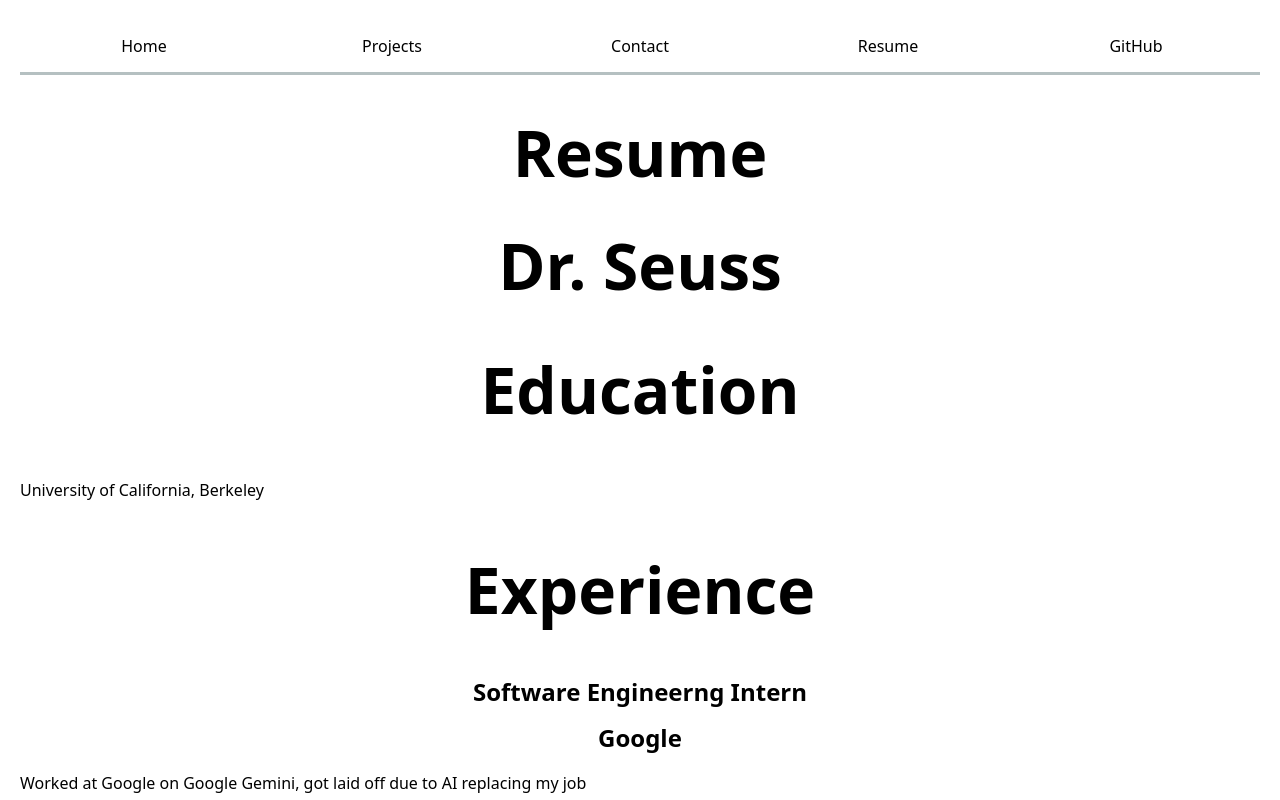
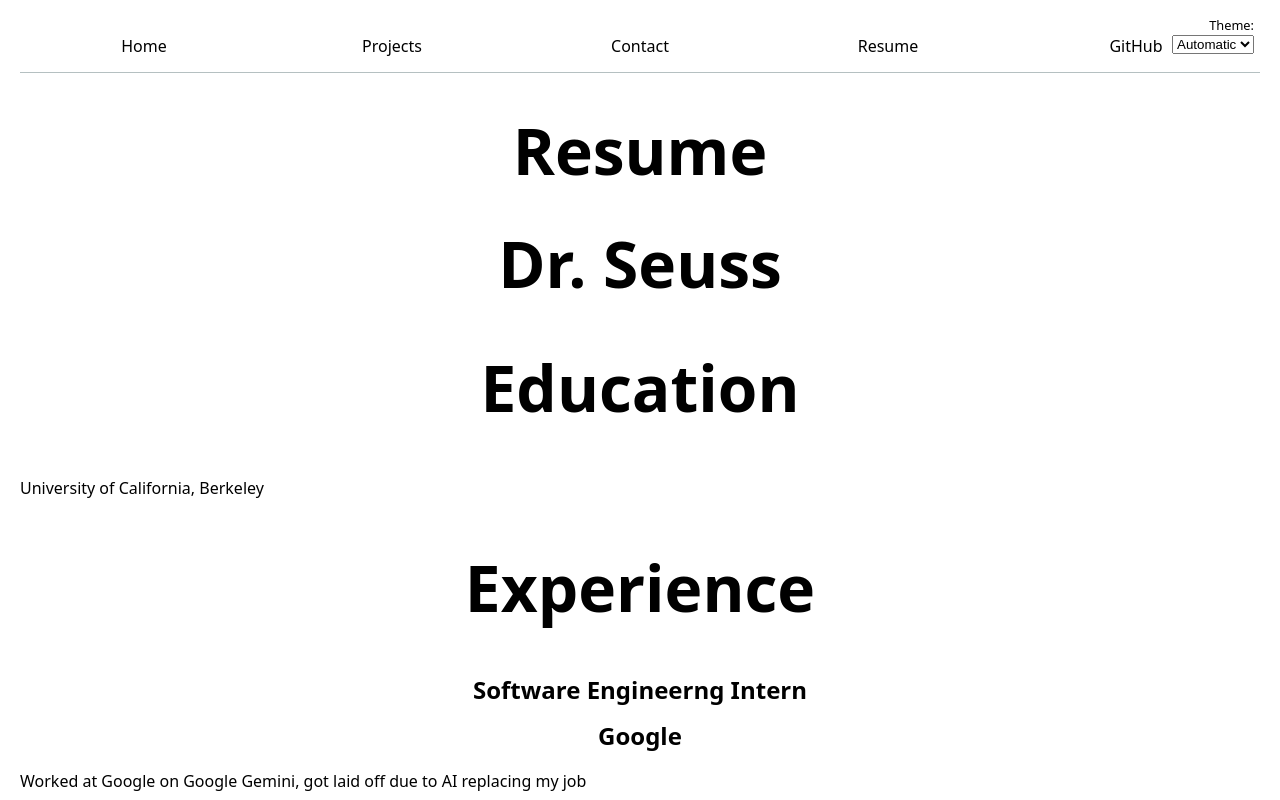
Before and after one commit to emilyyiip/portfolio, a plain HTML site: page resume/index.html in a window 1280 px wide. Shown: the top 800 px of the page. Drawn offline with Linux system fonts and the light colour scheme.

Commit message:
theme swicth

```diff
--- a/global.js
+++ b/global.js
@@ -53,3 +53,49 @@
 });
 
 console.log('Navigation menu created:', nav);
+
+// Dropdown
+// Insert the theme switcher at the top of the body
+document.body.insertAdjacentHTML(
+  'afterbegin',
+  `
+  <label class="color-scheme">
+    Theme:
+    <select id="theme-switcher">
+      <option value="auto" selected>Automatic</option>
+      <option value="light">Light</option>
+      <option value="dark">Dark</option>
+    </select>
+  </label>`
+);
+
+// Function to apply the theme
+function applyTheme(theme) {
+  const root = document.documentElement;
+
+  // Reset all classes (light, dark) and apply the new theme
+  root.classList.remove('light', 'dark');
+  if (theme === 'light') {
+    root.classList.add('light');
+  } else if (theme === 'dark') {
+    root.classList.add('dark');
+  }
+
+  // Save the user's selection in localStorage
+  localStorage.setItem('theme', theme);
+}
+
+// Detect the system theme and apply it (for "auto" mode)
+function detectSystemTheme() {
+  return window.matchMedia('(prefers-color-scheme: dark)').matches ? 'dark' : 'light';
+}
+
+// Initialize the theme based on the saved preference or system default
+const savedTheme = localStorage.getItem('theme') || 'auto';
+applyTheme(savedTheme === 'auto' ? detectSystemTheme() : savedTheme);
+
+// Listen for dropdown changes
+document.getElementById('theme-switcher').addEventListener('change', (event) => {
+  const theme = event.target.value;
+  applyTheme(theme === 'auto' ? detectSystemTheme() : theme);
+});
--- a/style.css
+++ b/style.css
@@ -80,3 +80,42 @@
     grid-template-columns: repeat(auto-fill, minmax(15em, 1fr));
     gap: 1em; /* Optional: Adds spacing between grid items */
 }
+
+/* Apply light/dark color scheme to the root element */
+:root {
+    color-scheme: light dark;
+  }
+
+  /* Light Mode Specific Styles */
+  :root.light {
+    --border-color: oklch(80% 3% 200);
+    --background-hover: oklch(95% 5% 200);
+  }
+
+  /* Dark Mode Specific Styles */
+  :root.dark {
+    --border-color: oklch(50% 10% 200 / 40%);
+    --background-hover: color-mix(in oklch, var(--color-accent), canvas 85%);
+  }
+
+  /* Default Styles for All Modes */
+  nav {
+    border-bottom: 1px solid var(--border-color);
+  }
+
+  nav a:hover {
+    background-color: var(--background-hover);
+  }
+
+  /* Style for the theme switcher */
+  .color-scheme {
+    position: absolute;
+    top: 1rem;
+    right: 1rem;
+    font-size: 80%;
+    font-family: inherit;
+  }
+
+  .color-scheme select {
+    margin-left: 0.5rem;
+  }
```
